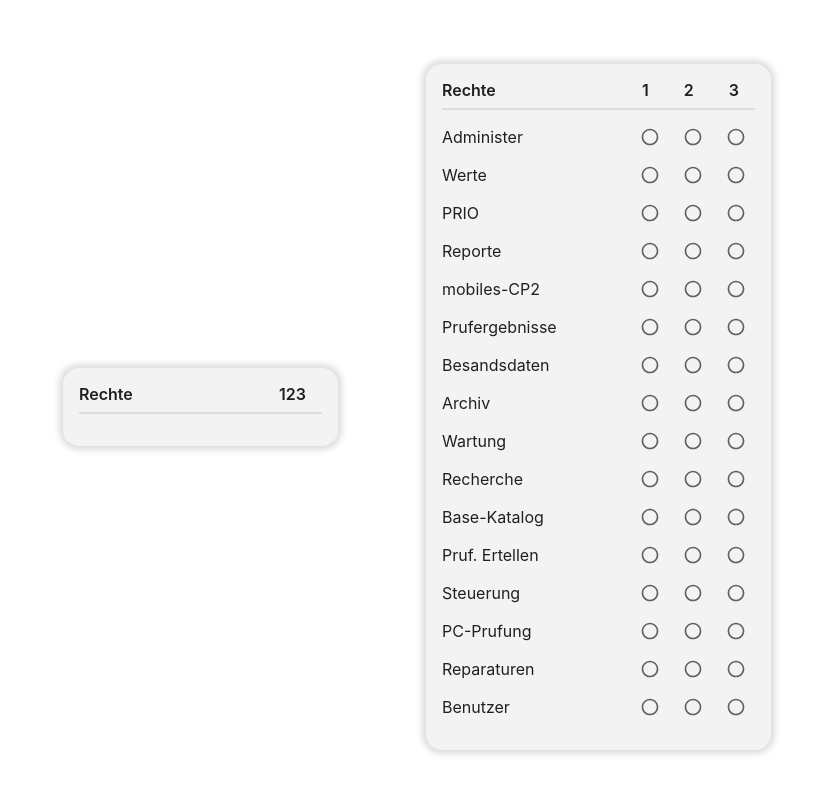
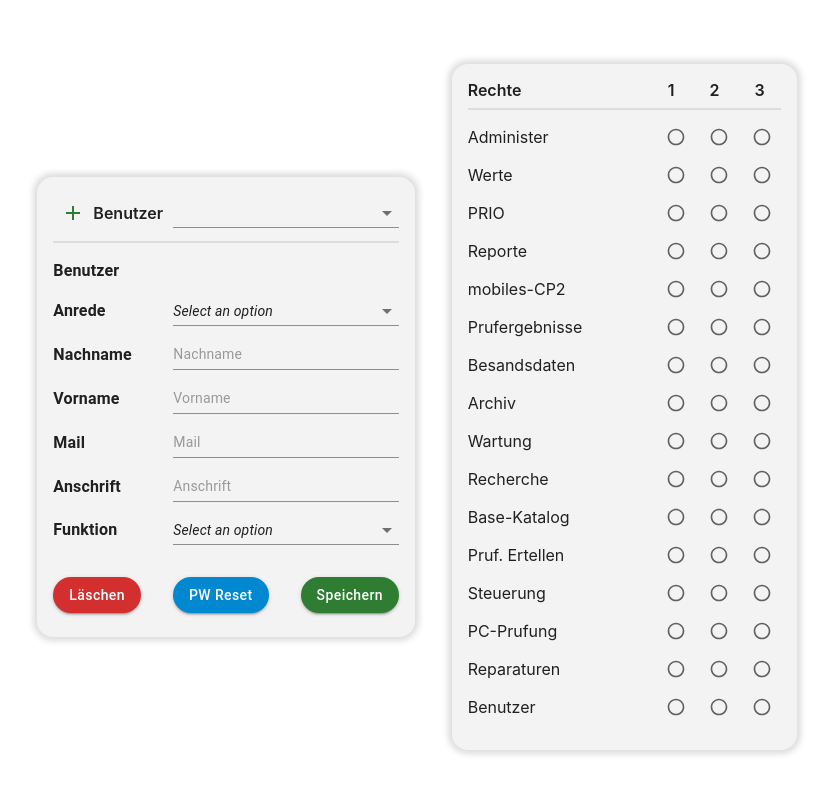
Before and after one commit to kazemmdev/react-components, a React (Create React App) app: page / in a window 1280 px wide. Shown: the top 794 px of the page, without its empty margins (223-1056 px from the left). Built offline with nearby package versions, Linux system fonts and the light colour scheme.

Commit message:
form one is completed

```diff
--- a/package.json
+++ b/package.json
@@ -5,6 +5,7 @@
   "dependencies": {
     "@emotion/react": "^11.10.0",
     "@emotion/styled": "^11.10.0",
+    "@mui/icons-material": "^5.8.4",
     "@mui/material": "^5.10.0",
     "@testing-library/jest-dom": "^5.16.5",
     "@testing-library/react": "^13.3.0",
--- a/src/components/ComponentOne.js
+++ b/src/components/ComponentOne.js
@@ -1,18 +1,164 @@
-import { Box, Card, CardContent } from "@mui/material";
+import {
+  Box,
+  Button,
+  Card,
+  CardContent,
+  FormControl,
+  IconButton,
+  Input,
+  MenuItem,
+  Select,
+  Typography,
+} from "@mui/material";
+import { Add } from "@mui/icons-material";
+import { useState } from "react";
+
+const data = [
+  {
+    benutzer: "1000-1014",
+    andrede: "Herr",
+    nachname: "Benai",
+    vorname: "Raschid",
+    password: "12345",
+    mail: "benai@example.de",
+    anschrift: "Firma QFS GmbH",
+    funktion: "Prufer",
+  },
+];
 
 const ComponentOne = () => {
+  const [selected, setSelected] = useState([]);
+
   return (
     <Card sx={{ background: "#f3f3f3", boxShadow: "0 0 6px 4px #ddd", borderRadius: 4 }}>
       <CardContent>
         <Box
-          sx={{ display: "flex", paddingBottom: 1, marginBottom: 1, borderBottom: "2px solid #ddd", fontWeight: 600 }}
+          sx={{
+            display: "flex",
+            alignItems: "center",
+            paddingBottom: 1,
+            marginBottom: 2,
+            borderBottom: "2px solid #ddd",
+            fontWeight: 600,
+          }}
         >
-          <Box sx={{ width: 200 }}>Rechte</Box>
-          <Box sx={{ display: "flex", justifyContent: "space-between", flex: 1, paddingRight: 2 }}>
-            <span>1</span>
-            <span>2</span>
-            <span>3</span>
+          <IconButton color="success">
+            <Add />
+          </IconButton>
+          <Box sx={{ width: 80 }}>Benutzer</Box>
+          <FormControl variant="standard" sx={{ flex: 1, minWidth: 160, height: 30 }}>
+            <Select
+              displayEmpty
+              sx={{ flex: 1, height: 30, fontSize: 14 }}
+              onChange={(e) => setSelected(e.target.value)}
+            >
+              <MenuItem value="">
+                <em>None</em>
+              </MenuItem>
+              {data &&
+                data.map((item) => (
+                  <MenuItem key={item.benutzer} value={item}>
+                    {item.andrede + " " + item.nachname + " " + item.vorname}
+                  </MenuItem>
+                ))}
+            </Select>
+          </FormControl>
+        </Box>
+        <Box sx={{ display: "flex", flexDirection: "column", gap: "14px" }}>
+          <Box sx={{ display: "flex", alignItems: "center" }}>
+            <Typography fontWeight={600} minWidth={120}>
+              Benutzer
+            </Typography>
+            <Box>{selected && selected.benutzer}</Box>
           </Box>
+          <Box sx={{ display: "flex", alignItems: "center" }}>
+            <Typography fontWeight={600} minWidth={120}>
+              Anrede
+            </Typography>
+            <FormControl variant="standard" sx={{ flex: 1, minWidth: 160 }}>
+              <Select
+                displayEmpty
+                value={selected?.andrede ?? ""}
+                onChange={(e) => setSelected({ ...selected, andrede: e.target.value })}
+                sx={{ flex: 1, height: 30, fontSize: 14 }}
+              >
+                <MenuItem value="">
+                  <em>Select an option</em>
+                </MenuItem>
+                <MenuItem value={"Herr"}>Herr</MenuItem>
+                <MenuItem value={"Frau"}>Frau</MenuItem>
+              </Select>
+            </FormControl>
+          </Box>
+          <Box sx={{ display: "flex", alignItems: "center" }}>
+            <Typography fontWeight={600} minWidth={120}>
+              Nachname
+            </Typography>
+            <Input
+              value={selected?.nachname}
+              sx={{ flex: 1, minWidth: 160, height: 30, fontSize: 14 }}
+              placeholder="Nachname"
+            />
+          </Box>
+          <Box sx={{ display: "flex", alignItems: "center" }}>
+            <Typography fontWeight={600} minWidth={120}>
+              Vorname
+            </Typography>
+            <Input
+              value={selected?.vorname}
+              sx={{ flex: 1, minWidth: 160, height: 30, fontSize: 14 }}
+              placeholder="Vorname"
+            />
+          </Box>
+          <Box sx={{ display: "flex", alignItems: "center" }}>
+            <Typography fontWeight={600} minWidth={120}>
+              Mail
+            </Typography>
+            <Input
+              value={selected?.mail}
+              sx={{ flex: 1, minWidth: 160, height: 30, fontSize: 14 }}
+              placeholder="Mail"
+            />
+          </Box>
+          <Box sx={{ display: "flex", alignItems: "center" }}>
+            <Typography fontWeight={600} minWidth={120}>
+              Anschrift
+            </Typography>
+            <Input
+              value={selected.anschrift}
+              sx={{ flex: 1, minWidth: 160, height: 30, fontSize: 14 }}
+              placeholder="Anschrift"
+            />
+          </Box>
+          <Box sx={{ display: "flex", alignItems: "center" }}>
+            <Typography fontWeight={600} minWidth={120}>
+              Funktion
+            </Typography>
+            <FormControl variant="standard" sx={{ flex: 1, minWidth: 160 }}>
+              <Select
+                displayEmpty
+                value={selected?.funktion ?? ""}
+                onChange={(e) => setSelected({ ...selected, funktion: e.target.value })}
+                sx={{ flex: 1, height: 30, fontSize: 14 }}
+              >
+                <MenuItem value="">
+                  <em>Select an option</em>
+                </MenuItem>
+                <MenuItem value={"Prufer"}>Prufer</MenuItem>
+              </Select>
+            </FormControl>
+          </Box>
+        </Box>
+        <Box sx={{ marginTop: 4, display: "flex", gap: 4 }}>
+          <Button color="error" variant="contained" sx={{ fontSize: 14, textTransform: "unset", borderRadius: 10 }}>
+            Läschen
+          </Button>
+          <Button color="info" variant="contained" sx={{ fontSize: 14, textTransform: "unset", borderRadius: 10 }}>
+            PW Reset
+          </Button>
+          <Button color="success" variant="contained" sx={{ fontSize: 14, textTransform: "unset", borderRadius: 10 }}>
+            Speichern
+          </Button>
         </Box>
       </CardContent>
     </Card>
```
Also changed, not shown: 1 other file (tests, documents, lock files or other folders).
